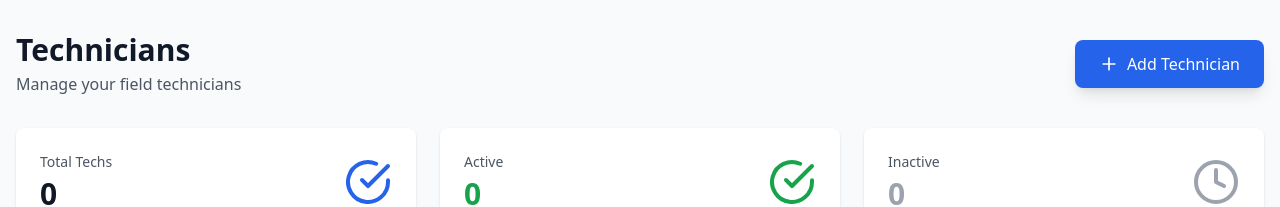
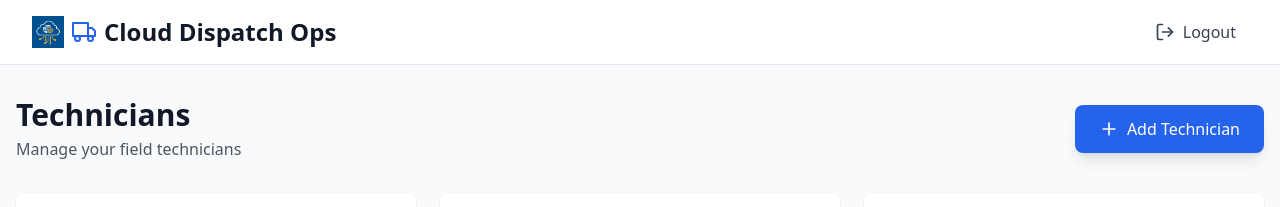
Before and after one commit to CloudInsAgency/dispatchops, a React (Vite) app: page /dispatch/technicians in a window 1280 px wide. Shown: the top 207 px of the page. Built offline with nearby package versions, Linux system fonts and the light colour scheme; no server answers; the database is empty; sample sign-in values are in the browser's storage.

Commit message:
Add navigation header to Technicians page

```diff
--- a/src/components/dispatch/TechniciansPage.jsx
+++ b/src/components/dispatch/TechniciansPage.jsx
@@ -1,12 +1,14 @@
 import React, { useState, useEffect } from 'react';
 import { useAuth } from '../../contexts/AuthContext';
+import { useNavigate } from 'react-router-dom';
 import { collection, query, where, onSnapshot, addDoc, updateDoc, deleteDoc, doc } from 'firebase/firestore';
 import { db } from '../../config/firebase';
-import { FiPlus, FiEdit2, FiTrash2, FiX, FiCheckCircle, FiClock } from 'react-icons/fi';
+import { FiPlus, FiEdit2, FiTrash2, FiX, FiCheckCircle, FiClock, FiTruck, FiLogOut } from 'react-icons/fi';
 import toast from 'react-hot-toast';
 
 const TechniciansPage = () => {
-  const { userProfile } = useAuth();
+  const { userProfile, logout } = useAuth();
+  const navigate = useNavigate();
   const [techs, setTechs] = useState([]);
   const [loading, setLoading] = useState(true);
   const [showModal, setShowModal] = useState(false);
@@ -17,6 +19,11 @@ const TechniciansPage = () => {
     phone: '',
     status: 'active'
   });
+
+  const handleLogout = async () => {
+    await logout();
+    navigate('/');
+  };
 
   // Load techs
   useEffect(() => {
@@ -147,6 +154,26 @@ const TechniciansPage = () => {
 
   return (
     <div className="min-h-screen bg-gray-50">
+      {/* Navigation Header */}
+      <nav className="bg-white border-b border-gray-200">
+        <div className="max-w-7xl mx-auto px-4 sm:px-6 lg:px-8">
+          <div className="flex justify-between items-center h-16">
+            <div className="flex items-center">
+              <img src="/logo.png" alt="Cloud Dispatch Ops" className="h-8 w-8" />
+              <FiTruck className="h-6 w-6 text-primary-600 ml-2" />
+              <span className="ml-2 text-2xl font-bold text-gray-900">Cloud Dispatch Ops</span>
+            </div>
+            <button
+              onClick={handleLogout}
+              className="flex items-center text-gray-700 hover:text-gray-900 px-3 py-2 rounded-lg hover:bg-gray-100"
+            >
+              <FiLogOut className="mr-2 h-5 w-5" />
+              Logout
+            </button>
+          </div>
+        </div>
+      </nav>
+
       <div className="max-w-7xl mx-auto px-4 py-8">
         {/* Header */}
         <div className="flex items-center justify-between mb-8">
```
